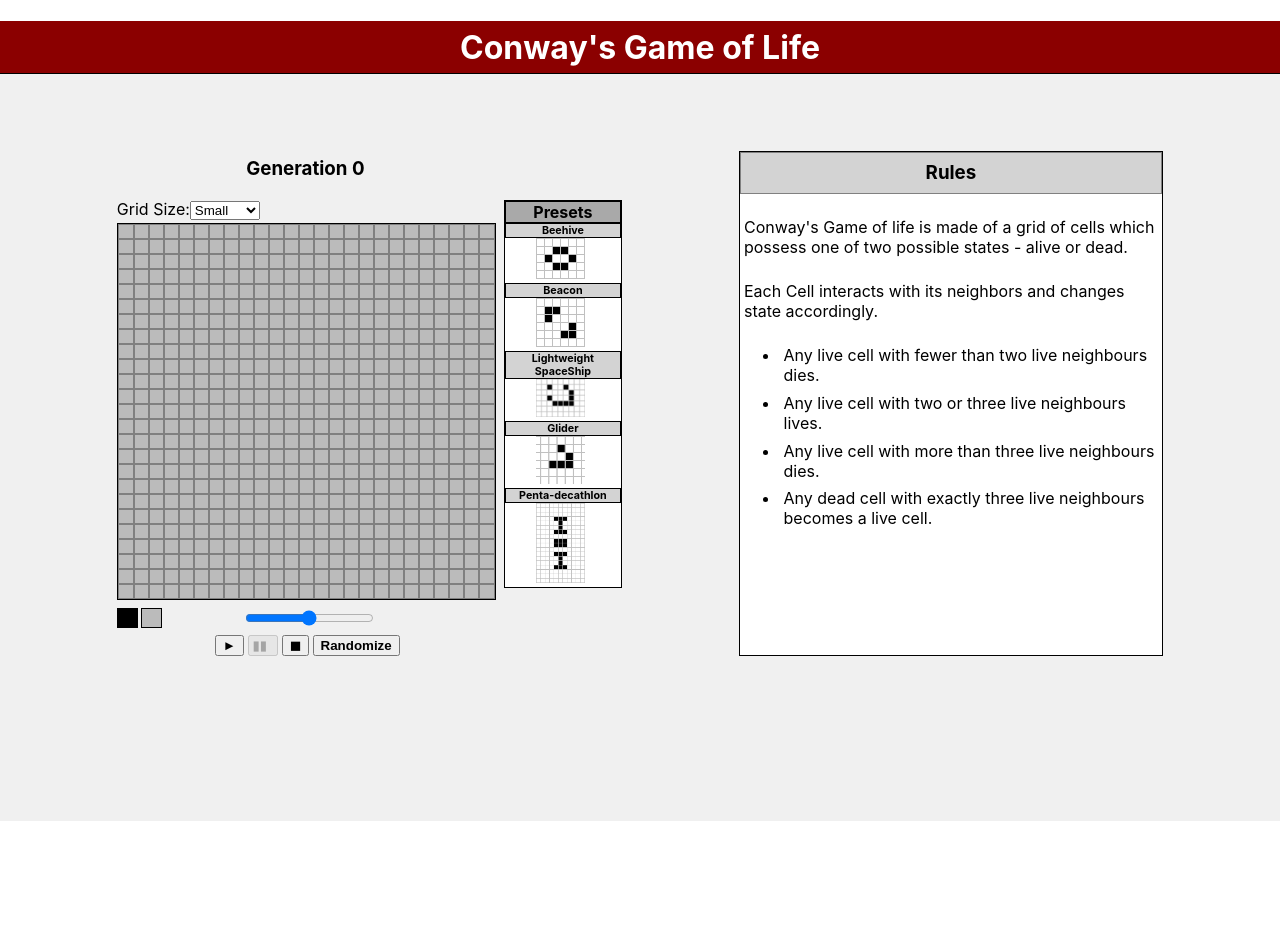
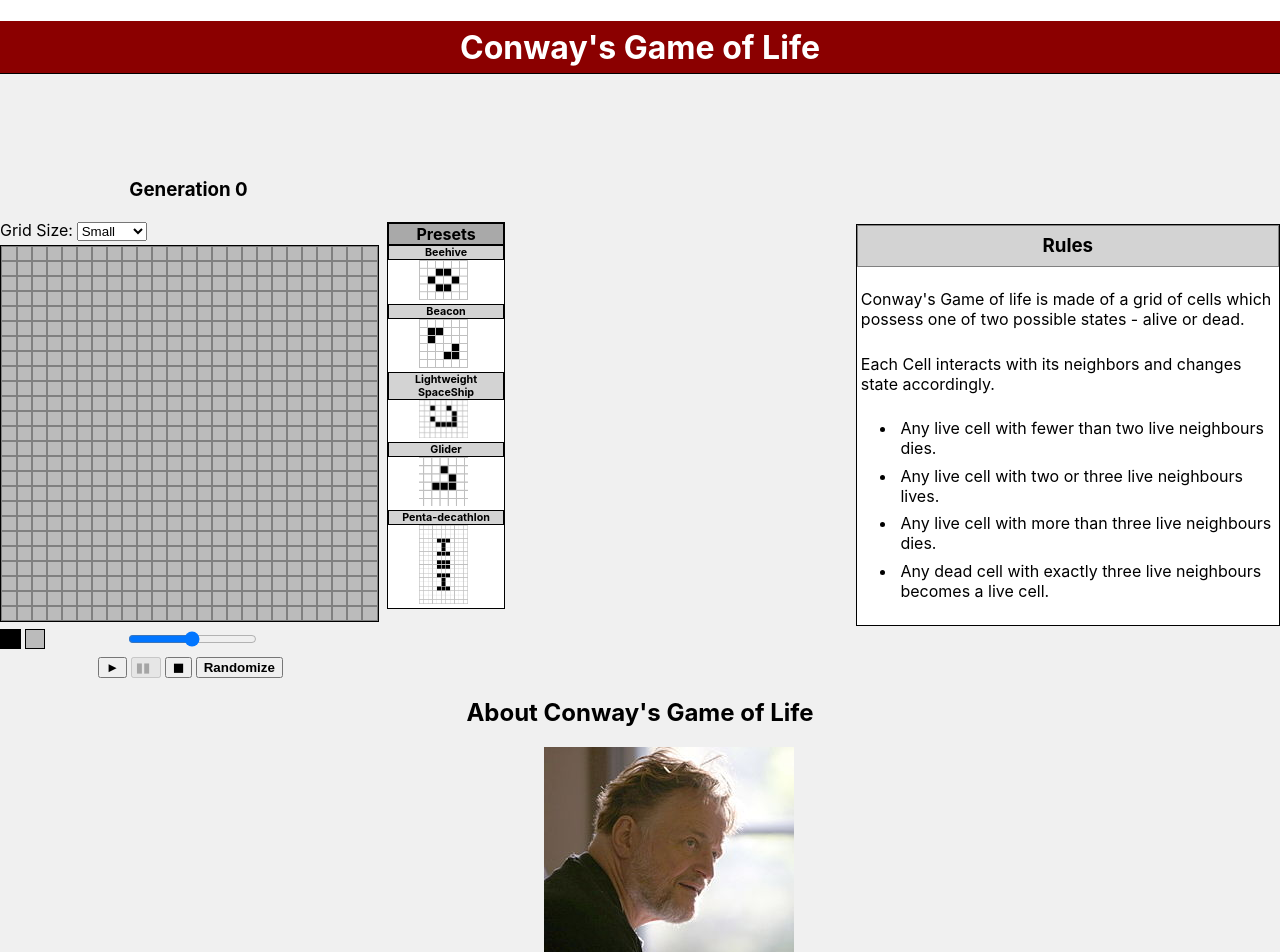
Before and after one commit to wolfwood87/game-of-life, a React (Create React App) app: page / in a window 1280 px wide. Shown: the top 952 px of the page. Before the commit the page ends 821 px from the top, so only its background shows below. Built offline with nearby package versions, Linux system fonts and the light colour scheme.

Commit message:
changed presets to be in the middle no matter the size

```diff
--- a/src/App.js
+++ b/src/App.js
@@ -7,7 +7,7 @@ function App() {
 
 const container = {
   backgroundColor: "#f0f0f0",
-  height: "100vh"
+  backgroundSize: "cover"
 }
   return (
     <div style={container}>
--- a/src/grid/Grid.js
+++ b/src/grid/Grid.js
@@ -80,6 +80,9 @@ const modals = {
     left: "10%",
     top: "31%",
 
+}
+const gridStyle = {
+    marginRight: "1%"
 }
 
 const slider = {
@@ -240,7 +243,7 @@ RunGame(runAlgorithm, speed, currentState, clickable)
         <div style={container}>
             <div>
             <h3 style={heading}>Generation {currentGen}</h3>
-            <label for="grid">Grid Size:</label>
+            <label for="grid" style={gridStyle}>Grid Size:</label>
             <select name="grids" id="grids" onChange={chooseGrid}>
                 <option value={25}>Small</option>
                 <option value={30}>Medium</option>
--- a/src/grid/GridDisplay.js
+++ b/src/grid/GridDisplay.js
@@ -1,21 +1,39 @@
 import React, {useState} from "react";
 import Grid from "./Grid.js"
 import Rules from "../ui/Rules.js"
-
+import About from "../ui/About.js"
 export default function GridDisplay(props) {
-
+    const main = {
+        display: "flex",
+        flexDirection: "column",
+        alignItems: "center",
+        paddingBottom: "2%"
+    }
     const container = {
         display: "flex",
         flexDirection: "row",
         marginTop: "5%",
-        justifyContent: "space-evenly",
+        justifyContent: "space-between",
       }
 
-
+    const headers = {
+        textAlign: "center",
+        textDecoration: "none",
+    }
+    const link = {
+        textDecoration: "none",
+        color: "blue",
+        fontSize: "1.5em"
+    }
     return (
+        <div style={main}>
         <div style={container}>
             <Grid />
             <Rules />
         </div>
+        <About />
+        <h3 style={headers}>Further information can be found at</h3>
+        <a href="https://en.wikipedia.org/wiki/Conway%27s_Game_of_Life" style={link}>Game of Life</a>
+        </div>
     )
 }
--- a/src/grid/Grids.js
+++ b/src/grid/Grids.js
@@ -6,146 +6,146 @@ for(var i = 0; i < size; i++){
         grid.push({id:`${i}${t}`, x:i, y:t, alive: false})
     }
 }
+//default 25
 
-
-
+let mid = Math.floor(size/2)
 const beehive = grid.map(cell => {
-    if(cell.x === 10 && cell.y === 13) {
+    if(cell.x === mid-2 && cell.y === mid+1) {
         return {...cell, alive: true}
     }
-    if(cell.x === 10 && cell.y === 12) {
+    if(cell.x === mid-2 && cell.y === mid) {
         return {...cell, alive: true}
     }
-    if(cell.x === 11 && cell.y === 11) {
+    if(cell.x === mid-1 && cell.y === mid-1) {
         return {...cell, alive: true}
     }
-    if(cell.x === 11 && cell.y === 14) {
+    if(cell.x === mid-1 && cell.y === mid+2) {
         return {...cell, alive: true}
     }
-    if(cell.x === 12 && cell.y === 12) {
+    if(cell.x === mid && cell.y === mid) {
         return {...cell, alive: true}
     }
-    if(cell.x === 12 && cell.y === 13) {
+    if(cell.x === mid && cell.y === mid+1) {
         return {...cell, alive: true}
     }
     return cell
 })
 const beacon = grid.map(cell => {
-    if(cell.x === 12 && cell.y === 14) {
+    if(cell.x === mid && cell.y === mid+2) {
         return {...cell, alive: true}
     }
-    if(cell.x === 13 && cell.y === 14) {
+    if(cell.x === mid+1 && cell.y === mid+2) {
         return {...cell, alive: true}
     }
-    if(cell.x === 13 && cell.y === 13) {
+    if(cell.x === mid+1 && cell.y === mid+1) {
         return {...cell, alive: true}
     }
-    if(cell.x === 11 && cell.y === 11) {
+    if(cell.x === mid-1 && cell.y === mid-1) {
         return {...cell, alive: true}
     }
-    if(cell.x === 10 && cell.y === 11) {
+    if(cell.x === mid-2 && cell.y === mid-1) {
         return {...cell, alive: true}
     }
-    if(cell.x === 10 && cell.y === 12) {
+    if(cell.x === mid-2 && cell.y === mid) {
         return {...cell, alive: true}
     }
     return cell
 })
 const glider = grid.map(cell => {
-    if(cell.x === 10 && cell.y === 12) {
+    if(cell.x === mid-2 && cell.y === mid) {
         return {...cell, alive: true}
     }
-    if(cell.x === 11 && cell.y === 13) {
+    if(cell.x === mid-1 && cell.y === mid+1) {
         return {...cell, alive: true}
     }
-    if(cell.x === 12 && cell.y === 13) {
+    if(cell.x === mid && cell.y === mid+1) {
         return {...cell, alive: true}
     }
-    if(cell.x === 12 && cell.y === 12) {
+    if(cell.x === mid && cell.y === mid) {
         return {...cell, alive: true}
     }
-    if(cell.x === 12 && cell.y === 11) {
+    if(cell.x === mid && cell.y === mid-1) {
         return {...cell, alive: true}
     }
     return cell
 })
 const decathlon = grid.map(cell => {
-    if(cell.x === 10 && cell.y === 13) {
+    if(cell.x === mid-2 && cell.y === mid+1) {
         return {...cell, alive: true}
     }
-    if(cell.x === 10 && cell.y === 12) {
+    if(cell.x === mid-2 && cell.y === mid) {
         return {...cell, alive: true}
     }
-    if(cell.x === 10 && cell.y === 11) {
+    if(cell.x === mid-2 && cell.y === mid-1) {
         return {...cell, alive: true}
     }
-    if(cell.x === 13 && cell.y === 11) {
+    if(cell.x === mid+1 && cell.y === mid-1) {
         return {...cell, alive: true}
     }
-    if(cell.x === 13 && cell.y === 12) {
+    if(cell.x === mid+1 && cell.y === mid) {
         return {...cell, alive: true}
     }
-    if(cell.x === 13 && cell.y === 13) {
+    if(cell.x === mid+1 && cell.y === mid+1) {
         return {...cell, alive: true}
     }
-    if(cell.x === 15 && cell.y === 13) {
+    if(cell.x === mid+3 && cell.y === mid+1) {
         return {...cell, alive: true}
     }
-    if(cell.x === 15 && cell.y === 11) {
+    if(cell.x === mid+3 && cell.y === mid-1) {
         return {...cell, alive: true}
     }
-    if(cell.x === 16 && cell.y === 12) {
+    if(cell.x === mid+4 && cell.y === mid) {
         return {...cell, alive: true}
     }
-    if(cell.x === 18 && cell.y === 12) {
+    if(cell.x === mid+6 && cell.y === mid) {
         return {...cell, alive: true}
     }
-    if(cell.x === 19 && cell.y === 12) {
+    if(cell.x === mid+7 && cell.y === mid) {
         return {...cell, alive: true}
     }
-    if(cell.x === 8 && cell.y === 13) {
+    if(cell.x === mid-4 && cell.y === mid+1) {
         return {...cell, alive: true}
     }
-    if(cell.x === 7 && cell.y === 12) {
+    if(cell.x === mid-5 && cell.y === mid) {
         return {...cell, alive: true}
     }
-    if(cell.x === 8 && cell.y === 11) {
+    if(cell.x === mid-4 && cell.y === mid-1) {
         return {...cell, alive: true}
     }
-    if(cell.x === 5 && cell.y === 12) {
+    if(cell.x === mid-7 && cell.y === mid) {
         return {...cell, alive: true}
     }
-    if(cell.x === 4 && cell.y === 12) {
+    if(cell.x === mid-8 && cell.y === mid) {
         return {...cell, alive: true}
     }
     return cell
 })
 const spaceship = grid.map(cell => {
-    if(cell.x === 13 && cell.y === 13) {
+    if(cell.x === mid+1 && cell.y === mid+1) {
         return {...cell, alive: true}
     }
-    if(cell.x === 12 && cell.y === 14) {
+    if(cell.x === mid && cell.y === mid+2) {
         return {...cell, alive: true}
     }
-    if(cell.x === 11 && cell.y === 14) {
+    if(cell.x === mid-1 && cell.y === mid+2) {
         return {...cell, alive: true}
     }
-    if(cell.x === 10 && cell.y === 14) {
+    if(cell.x === mid-2 && cell.y === mid+2) {
         return {...cell, alive: true}
     }
-    if(cell.x === 10 && cell.y === 13) {
+    if(cell.x === mid-2 && cell.y === mid+1) {
         return {...cell, alive: true}
     }
-    if(cell.x === 10 && cell.y === 12) {
+    if(cell.x === mid-2 && cell.y === mid) {
         return {...cell, alive: true}
     }
-    if(cell.x === 10 && cell.y === 11) {
+    if(cell.x === mid-2 && cell.y === mid-1) {
         return {...cell, alive: true}
     }
-    if(cell.x === 11 && cell.y === 10) {
+    if(cell.x === mid-1 && cell.y === mid-2) {
         return {...cell, alive: true}
     }
-    if(cell.x === 13 && cell.y === 10) {
+    if(cell.x === mid+1 && cell.y === mid-2) {
         return {...cell, alive: true}
     }
     return cell
@@ -165,157 +165,3 @@ const spaceship = grid.map(cell => {
             return grid
     }
 }
-
-// const grid = []
-
-// for(var i = 0; i < 25; i++){
-//     for(var t=0; t < 25; t++){
-//         grid.push({id:`${i}${t}`, x:i, y:t, alive: false})
-//     }
-// }
-
-
-
-// export const beehive = grid.map(cell => {
-//     if(cell.x === 10 && cell.y === 13) {
-//         return {...cell, alive: true}
-//     }
-//     if(cell.x === 10 && cell.y === 12) {
-//         return {...cell, alive: true}
-//     }
-//     if(cell.x === 11 && cell.y === 11) {
-//         return {...cell, alive: true}
-//     }
-//     if(cell.x === 11 && cell.y === 14) {
-//         return {...cell, alive: true}
-//     }
-//     if(cell.x === 12 && cell.y === 12) {
-//         return {...cell, alive: true}
-//     }
-//     if(cell.x === 12 && cell.y === 13) {
-//         return {...cell, alive: true}
-//     }
-//     return cell
-// })
-// export const beacon = grid.map(cell => {
-//     if(cell.x === 12 && cell.y === 14) {
-//         return {...cell, alive: true}
-//     }
-//     if(cell.x === 13 && cell.y === 14) {
-//         return {...cell, alive: true}
-//     }
-//     if(cell.x === 13 && cell.y === 13) {
-//         return {...cell, alive: true}
-//     }
-//     if(cell.x === 11 && cell.y === 11) {
-//         return {...cell, alive: true}
-//     }
-//     if(cell.x === 10 && cell.y === 11) {
-//         return {...cell, alive: true}
-//     }
-//     if(cell.x === 10 && cell.y === 12) {
-//         return {...cell, alive: true}
-//     }
-//     return cell
-// })
-// export const glider = grid.map(cell => {
-//     if(cell.x === 10 && cell.y === 12) {
-//         return {...cell, alive: true}
-//     }
-//     if(cell.x === 11 && cell.y === 13) {
-//         return {...cell, alive: true}
-//     }
-//     if(cell.x === 12 && cell.y === 13) {
-//         return {...cell, alive: true}
-//     }
-//     if(cell.x === 12 && cell.y === 12) {
-//         return {...cell, alive: true}
-//     }
-//     if(cell.x === 12 && cell.y === 11) {
-//         return {...cell, alive: true}
-//     }
-//     return cell
-// })
-// export const decathlon = grid.map(cell => {
-//     if(cell.x === 10 && cell.y === 13) {
-//         return {...cell, alive: true}
-//     }
-//     if(cell.x === 10 && cell.y === 12) {
-//         return {...cell, alive: true}
-//     }
-//     if(cell.x === 10 && cell.y === 11) {
-//         return {...cell, alive: true}
-//     }
-//     if(cell.x === 13 && cell.y === 11) {
-//         return {...cell, alive: true}
-//     }
-//     if(cell.x === 13 && cell.y === 12) {
-//         return {...cell, alive: true}
-//     }
-//     if(cell.x === 13 && cell.y === 13) {
-//         return {...cell, alive: true}
-//     }
-//     if(cell.x === 15 && cell.y === 13) {
-//         return {...cell, alive: true}
-//     }
-//     if(cell.x === 15 && cell.y === 11) {
-//         return {...cell, alive: true}
-//     }
-//     if(cell.x === 16 && cell.y === 12) {
-//         return {...cell, alive: true}
-//     }
-//     if(cell.x === 18 && cell.y === 12) {
-//         return {...cell, alive: true}
-//     }
-//     if(cell.x === 19 && cell.y === 12) {
-//         return {...cell, alive: true}
-//     }
-//     if(cell.x === 8 && cell.y === 13) {
-//         return {...cell, alive: true}
-//     }
-//     if(cell.x === 7 && cell.y === 12) {
-//         return {...cell, alive: true}
-//     }
-//     if(cell.x === 8 && cell.y === 11) {
-//         return {...cell, alive: true}
-//     }
-//     if(cell.x === 5 && cell.y === 12) {
-//         return {...cell, alive: true}
-//     }
-//     if(cell.x === 4 && cell.y === 12) {
-//         return {...cell, alive: true}
-//     }
-//     return cell
-// })
-// export const spaceship = grid.map(cell => {
-//     if(cell.x === 13 && cell.y === 13) {
-//         return {...cell, alive: true}
-//     }
-//     if(cell.x === 12 && cell.y === 14) {
-//         return {...cell, alive: true}
-//     }
-//     if(cell.x === 11 && cell.y === 14) {
-//         return {...cell, alive: true}
-//     }
-//     if(cell.x === 10 && cell.y === 14) {
-//         return {...cell, alive: true}
-//     }
-//     if(cell.x === 10 && cell.y === 13) {
-//         return {...cell, alive: true}
-//     }
-//     if(cell.x === 10 && cell.y === 12) {
-//         return {...cell, alive: true}
-//     }
-//     if(cell.x === 10 && cell.y === 11) {
-//         return {...cell, alive: true}
-//     }
-//     if(cell.x === 11 && cell.y === 10) {
-//         return {...cell, alive: true}
-//     }
-//     if(cell.x === 13 && cell.y === 10) {
-//         return {...cell, alive: true}
-//     }
-//     return cell
-// })
-
-// export default grid
--- /dev/null
+++ b/src/ui/About.js
@@ -0,0 +1,26 @@
+import React from "react";
+import Conway from "../assets/Conway.jpg"
+export default function About() {
+    const container = {
+        width: "50%"
+    }
+    const image={
+        marginLeft: "35%"
+    }
+    const label = {
+        fontStyle: "italic",
+        marginTop: 0,
+        textAlign: "center"
+    }
+    const header = {
+        textAlign: "center"
+    }
+    return(
+        <div style={container}>
+            <h2 style={header}>About Conway's Game of Life</h2>
+            <img src={Conway} style={image}/>
+            <p style={label}>John Horton Conway</p>
+            <p>The Game of Life is Conway's most well known achievement and is one of the first examples of cellular automation. Cellular automation consists of a grid of cells that exist in a series of states.  Each cell examines its neighboring cells and creates a new generation of cells based on a predetermined list of rules.</p>
+        </div>
+    )
+}
--- a/src/ui/Rules.js
+++ b/src/ui/Rules.js
@@ -2,10 +2,11 @@ import React from "react";
 
 export default function Rules(props) {
     const ruleContainer = {
-        marginTop: "1%",
+        marginTop: "5%",
         border: "1px solid black",
         backgroundColor: "white",
-        width: "33%"
+        width: "33%",
+        height: "25em"
     }
     const ruleHeader = {
         textAlign: "center",
```
Also changed, not shown: src/assets/Conway.jpg (added).
